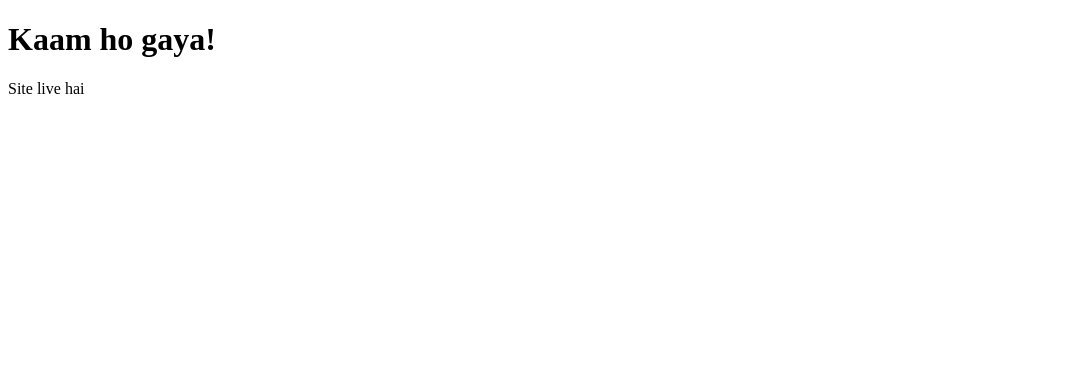
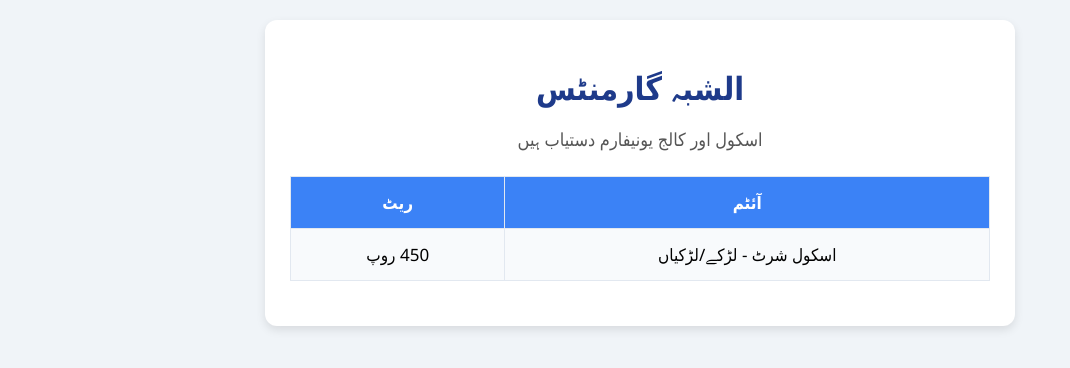
Before and after one commit to mj6372427-gif/my_site, a plain HTML site: page untitled.index.html in a window 1280 px wide. Shown: the whole page, without its empty margins (0-1070 px from the left). Drawn offline with Linux system fonts and the light colour scheme.

Commit message:
Update untitled.index.html

```diff
--- a/untitled.index.html
+++ b/untitled.index.html
@@ -1,11 +1,71 @@
 <!DOCTYPE html>
-<html>
+<html lang="ur">
 <head>
 <meta charset="UTF-8">
-<title>Test</title>
+<meta name="viewport" content="width=device-width, initial-scale=1.0">
+<title>الشبہ گارمنٹس</title>
+<style>
+body {
+  font-family: 'Segoe UI', Tahoma, sans-serif;
+  direction: rtl;
+  text-align: center;
+  background: #f0f4f8;
+  margin: 0;
+  padding: 20px;
+}
+.container {
+  max-width: 700px;
+  margin: auto;
+  background: white;
+  padding: 25px;
+  border-radius: 12px;
+  box-shadow: 0 4px 10px rgba(0,0,0,0.1);
+}
+h1 {
+  color: #1e3a8a;
+  margin-bottom: 5px;
+}
+p.subtitle {
+  color: #555;
+  font-size: 18px;
+  margin-bottom: 25px;
+}
+table {
+  width: 100%;
+  border-collapse: collapse;
+  margin-bottom: 20px;
+}
+th, td {
+  border: 1px solid #e2e8f0;
+  padding: 14px;
+  font-size: 17px;
+}
+th {
+  background: #3b82f6;
+  color: white;
+}
+tr:nth-child(even) {
+  background: #f8fafc;
+}
+.contact {
+  margin-top: 20px;
+  font-size: 18px;
+  color: #1e3a8a;
+  font-weight: bold;
+}
+</style>
 </head>
 <body>
-<h1>Kaam ho gaya!</h1>
-<p>Site live hai</p>
-</body>
-</html>
+
+<div class="container">
+  <h1>الشبہ گارمنٹس</h1>
+  <p class="subtitle">اسکول اور کالج یونیفارم دستیاب ہیں</p>
+
+  <table>
+    <tr>
+      <th>آئٹم</th>
+      <th>ریٹ</th>
+    </tr>
+    <tr>
+      <td>اسکول شرٹ - لڑکے/لڑکیاں</td>
+      <td>450 روپ
```
